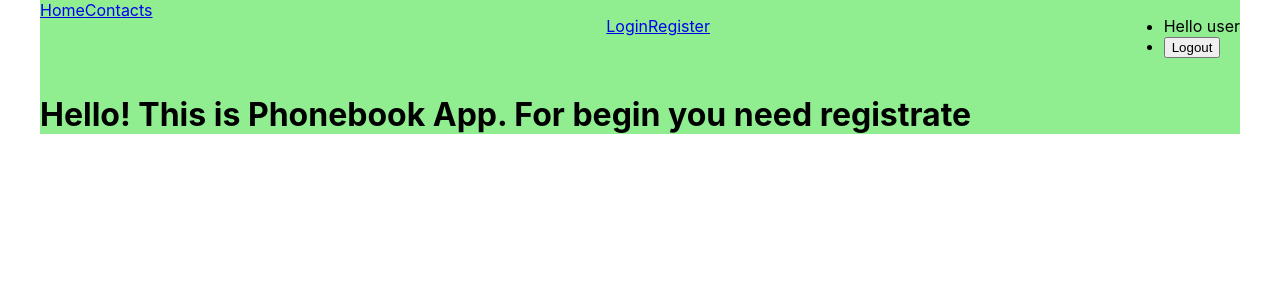
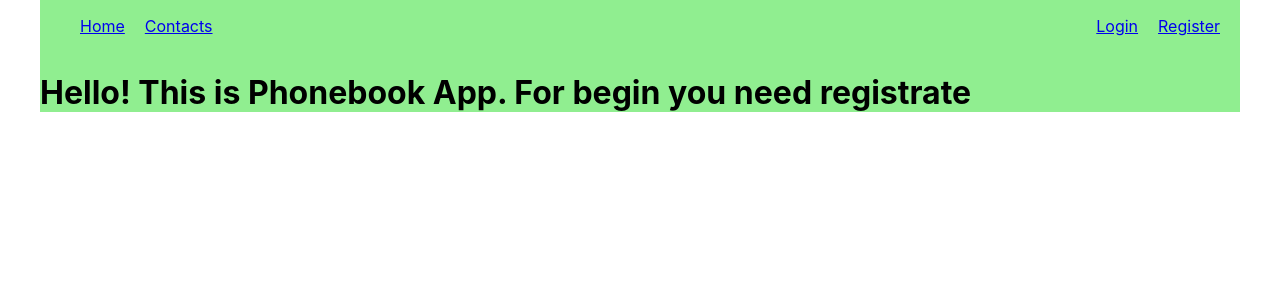
Before and after one commit to Kapral-Yrii/goit-react-hw-08-phonebook, a React (Create React App) app: page / in a window 1280 px wide. Shown: the top 300 px of the page. Built offline with nearby package versions, Linux system fonts and the light colour scheme.

Commit message:
add public route

```diff
--- a/src/App.js
+++ b/src/App.js
@@ -1,6 +1,7 @@
 import { Container } from './components/Container/Container';
 import { AppBar } from './components/AppBar/AppBar';
 import PrivateRoute from './components/Routes/PrivateRoute';
+import PublicRoute from './components/Routes/PublicRoute';
 import { lazy, Suspense } from 'react';
 import { Route, Routes } from 'react-router-dom';
 
@@ -17,10 +18,10 @@ function App() {
       <AppBar/>
       <Suspense fallback={'Loading...'}>
         <Routes>
-          <Route path="/" element={<HomeView />} />
-          <Route path={"/contacts"} element={<PrivateRoute component={ContactsView} />} />
-          <Route path="/login" element={<LoginView/>}/>
-          <Route path="/register" element={<RegisterView/>}/>
+          <Route exact path="/" element={<PublicRoute component={HomeView}/>}/>
+          <Route path="/contacts" element={<PrivateRoute component={ContactsView}/>}/>
+          <Route path="/login" element={<PublicRoute component={LoginView} restricted/>}/>
+          <Route path="/register" element={<PublicRoute component={RegisterView} restricted/>}/>
         </Routes>
       </Suspense>
     </Container>
--- a/src/components/AppBar/AppBar.js
+++ b/src/components/AppBar/AppBar.js
@@ -1,14 +1,17 @@
 import s from './AppBar.module.css'
+import { useSelector } from "react-redux";
+import { getIsLoggedIn } from '../../redux/auth/auth-selectors'
 import { Navigation } from '../Navigation/Navigation'
 import { AuthNav } from '../AuthNav/AuthNav'
 import { UserMenu } from '../UserMenu/UserMenu'
 
 export function AppBar() {
+    const isLoggedIn = useSelector(getIsLoggedIn)
     return (
         <header className={s.header}>
             <Navigation />
-            <AuthNav />
-            <UserMenu/>
+            {!isLoggedIn && <AuthNav />}
+            {isLoggedIn && <UserMenu/>}
         </header>
     )
 }
--- a/src/components/AuthNav/AuthNav.js
+++ b/src/components/AuthNav/AuthNav.js
@@ -1,10 +1,11 @@
 import { NavLink } from "react-router-dom"
+import s from './AuthNav.module.css'
 
 export function AuthNav() {
     return (
-        <ul>
-            <NavLink to="/login">Login</NavLink>
-            <NavLink to="/register">Register</NavLink>
+        <ul className={s.list}>
+            <li className={s.item}><NavLink to="/login">Login</NavLink></li>
+            <li className={s.item}><NavLink to="/register">Register</NavLink></li>
         </ul>
     )
 }
--- /dev/null
+++ b/src/components/AuthNav/AuthNav.module.css
@@ -0,0 +1,8 @@
+.list {
+  display: flex;
+  justify-content: space-between;
+  list-style: none;
+}
+.item {
+  margin-right: 20px;
+}
--- a/src/components/Navigation/Navigation.js
+++ b/src/components/Navigation/Navigation.js
@@ -1,10 +1,13 @@
 import { NavLink } from "react-router-dom"
+import s from './Navigation.module.css'
 
 export function Navigation() {
     return (
         <nav>
-            <NavLink to="/">Home</NavLink>
-            <NavLink to="/contacts">Contacts</NavLink>
+            <ul className={s.list}>
+                <li className={s.item}><NavLink to="/">Home</NavLink></li>
+                <li className={s.item}><NavLink to="/contacts">Contacts</NavLink></li>
+            </ul>
         </nav>
     )
 }
--- /dev/null
+++ b/src/components/Navigation/Navigation.module.css
@@ -0,0 +1,8 @@
+.list {
+  display: flex;
+  justify-content: space-between;
+  list-style: none;
+}
+.item {
+  margin-right: 20px;
+}
--- a/src/components/Routes/PublicRoute.js
+++ b/src/components/Routes/PublicRoute.js
@@ -0,0 +1,12 @@
+import { useSelector } from "react-redux";
+import { Navigate } from 'react-router-dom';
+import { getIsLoggedIn } from '../../redux/auth/auth-selectors'
+
+export default function PublicRoute({ component: Component, restricted = false }) {
+    const isLoggedIn = useSelector(getIsLoggedIn)
+    const shouldNavigate = isLoggedIn && restricted
+    return ( <>
+        {shouldNavigate ? <Navigate to="/" /> : <Component />}
+        </>
+    )
+}
--- a/src/components/UserMenu/UserMenu.js
+++ b/src/components/UserMenu/UserMenu.js
@@ -1,10 +1,11 @@
 import { Link } from "react-router-dom"
+import s from './UserMenu.module.css'
 
 export function UserMenu() {
     return (
-        <ul>
-            <li>Hello user</li>
-            <li>
+        <ul className={s.list}>
+            <li className={s.item}>Hello user</li>
+            <li className={s.item}>
                 <Link to="/login">
                     <button type="button">Logout</button>
                 </Link>
--- /dev/null
+++ b/src/components/UserMenu/UserMenu.module.css
@@ -0,0 +1,8 @@
+.list {
+  display: flex;
+  justify-content: space-between;
+  list-style: none;
+}
+.item {
+  margin-right: 20px;
+}
--- a/src/views/HomeView/HomeView.js
+++ b/src/views/HomeView/HomeView.js
@@ -1,5 +1,12 @@
+import { useSelector } from "react-redux";
+import { getIsLoggedIn } from '../../redux/auth/auth-selectors'
+
 export default function HomeView() {
+    const isLoggedIn = useSelector(getIsLoggedIn)
     return (
-        <h1>Hello! This is Phonebook App. For begin you need registrate</h1>
+        <>
+            {isLoggedIn ? (<h1>Hello user! To get started with the application, go to the Contacts tab</h1>) :
+                (<h1>Hello! This is Phonebook App. For begin you need registrate</h1>)}
+        </>
     )
 }
```
